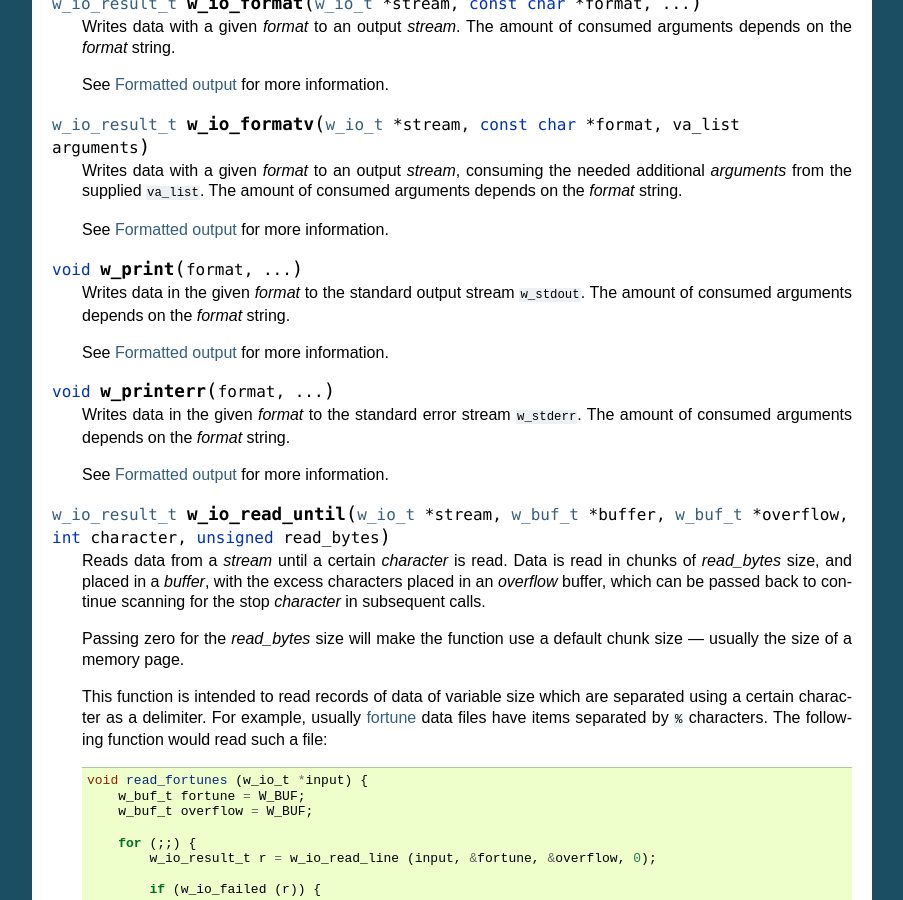
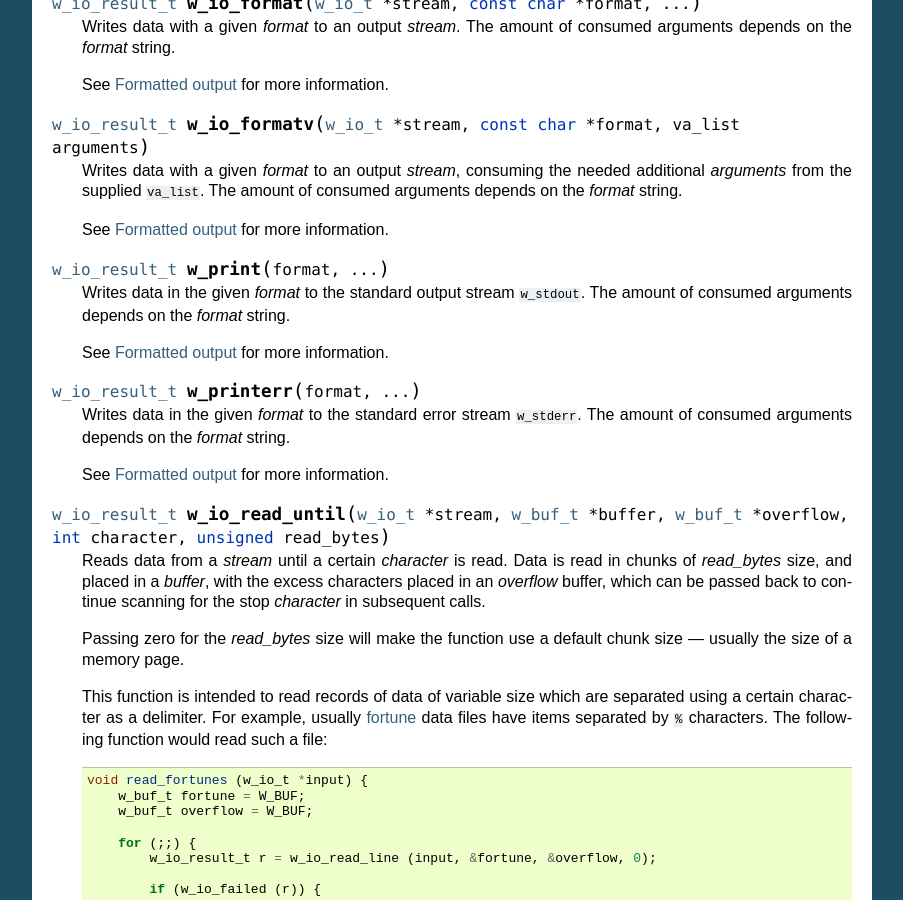
Before and after one commit to aperezdc/wheel, a Sphinx documentation site: the page built from doc/wio.rst, in a window 1280 px wide and 900 px high, scrolled down 3640 px. Shown: the whole window, without its empty margins (198-1101 px from the left). Built offline with Sphinx 7.4.7, drawn with Linux system fonts in a browser that asks for light colours.

Commit message:
wio: Turn w_print() and w_printerr() into inlines
Make w_print() and w_printerr() be "static inline" functions,
instead of variadic macros, for better type safety and compiler
error reporting. W_FUNCTION_ATTR_WARN_UNUSED_RESULT is not used
with those functions, as it is quite common to ignore I/O errors
when printing messages to stdout/stderr anyway.

```diff
--- a/doc/wio.rst
+++ b/doc/wio.rst
@@ -249,7 +249,7 @@ Functions
 
    See :ref:`formatted-output` for more information.
 
-.. c:function:: void w_print (format, ...)
+.. c:function:: w_io_result_t w_print (format, ...)
 
    Writes data in the given `format` to the standard output stream
    ``w_stdout``. The amount of consumed arguments depends on the
@@ -257,7 +257,7 @@ Functions
 
    See :ref:`formatted-output` for more information.
 
-.. c:function:: void w_printerr (format, ...)
+.. c:function:: w_io_result_t w_printerr (format, ...)
 
    Writes data in the given `format` to the standard error stream
    ``w_stderr``. The amount of consumed arguments depends on the
```
Also changed, not shown: 2 other files.
